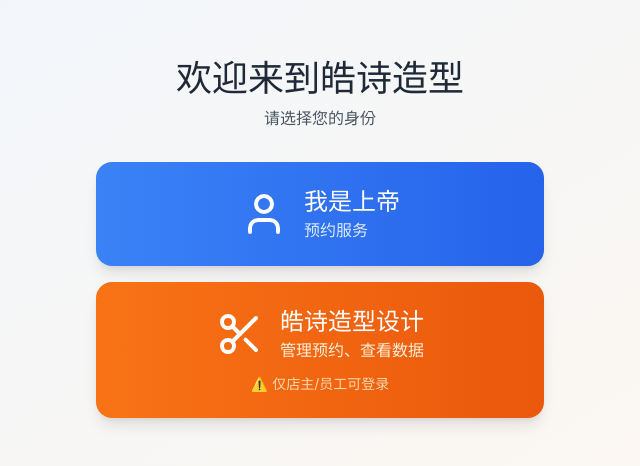
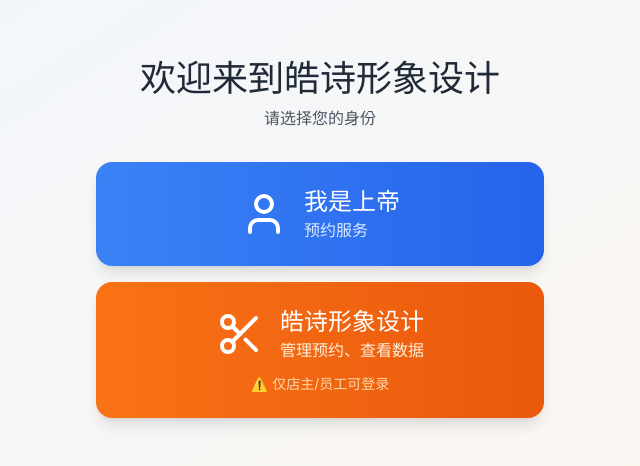
Before and after one commit to EchoIslands/MBS, a React (Vite) app: page / in a window 1280 px wide. Shown: the part 162-628 px from the top of the page, without its empty margins (320-960 px from the left). Built offline with nearby package versions, Linux system fonts and the light colour scheme.

Commit message:
修改店铺名称为皓诗形象设计

```diff
--- a/shared/mockData.ts
+++ b/shared/mockData.ts
@@ -30,7 +30,7 @@
 export const mockShops: Shop[] = [
   {
     id: 'shop1',
-    name: '皓诗造型设计',
+    name: '皓诗形象设计',
     description: '专业剪发、烫染护理，让您拥有时尚发型',
     address: '北京市朝阳区建国路88号',
     latitude: 39.9042,
--- a/src/pages/SelectRole.tsx
+++ b/src/pages/SelectRole.tsx
@@ -9,7 +9,7 @@
     <div className="min-h-screen bg-gradient-to-br from-blue-50 to-orange-50 flex items-center justify-center p-4">
       <div className="max-w-md w-full">
         <div className="text-center mb-8">
-          <h1 className="text-4xl font-bold text-gray-800 mb-2">欢迎来到皓诗造型</h1>
+          <h1 className="text-4xl font-bold text-gray-800 mb-2">欢迎来到皓诗形象设计</h1>
           <p className="text-gray-600">请选择您的身份</p>
         </div>
 
@@ -34,7 +34,7 @@
             <div className="flex items-center justify-center gap-4">
               <Scissors size={48} />
               <div className="text-left">
-                <div className="text-2xl font-bold">皓诗造型设计</div>
+                <div className="text-2xl font-bold">皓诗形象设计</div>
                 <div className="text-orange-100">管理预约、查看数据</div>
               </div>
             </div>
--- a/src/pages/shop/Login.tsx
+++ b/src/pages/shop/Login.tsx
@@ -55,7 +55,7 @@
           返回
         </button>
 
-        <h1 className="text-3xl font-bold text-gray-800 mb-2">皓诗造型设计登录</h1>
+        <h1 className="text-3xl font-bold text-gray-800 mb-2">皓诗形象设计登录</h1>
         <p className="text-gray-600 mb-6">选择登录身份</p>
 
         {/* 登录模式切换 */}
```
Also changed, not shown: 1 other file (tests, documents, lock files or other folders).
